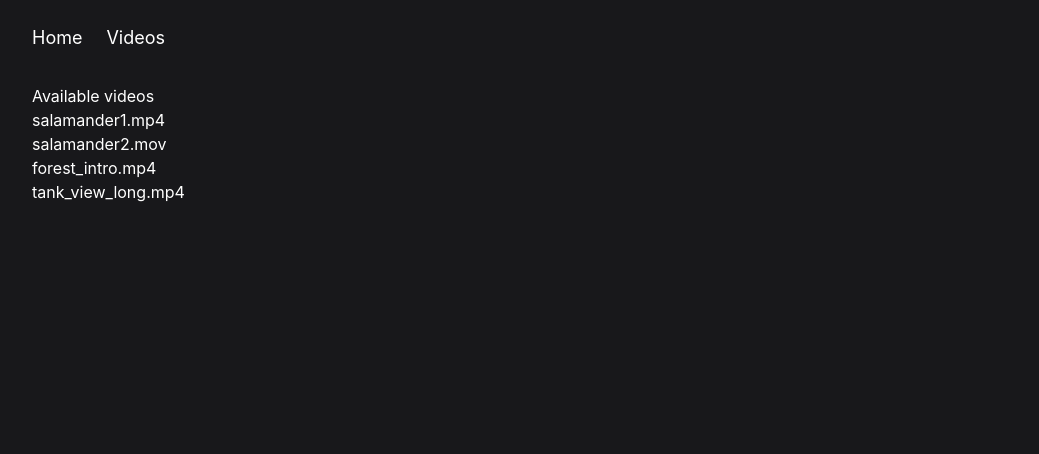
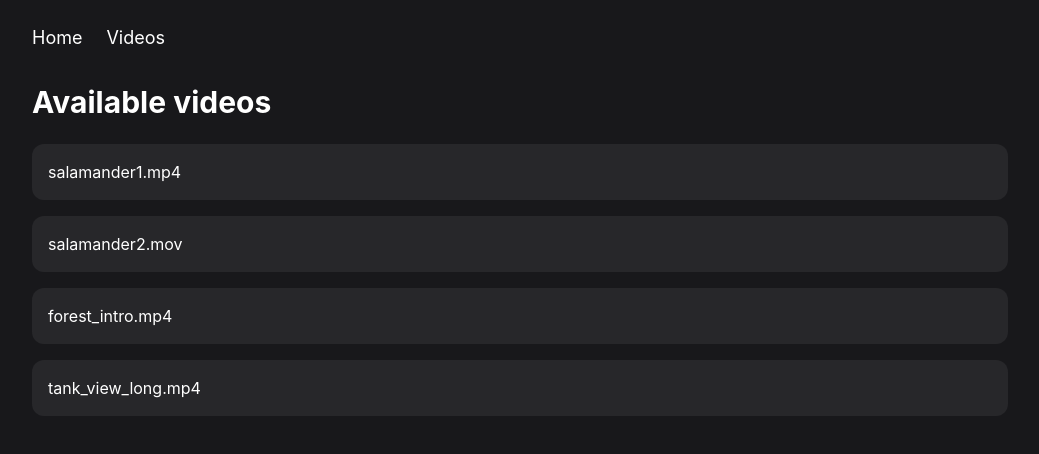
Before and after one commit to SouthBennett/salamander-tracker, a React (Vite) app: page /videos in a window 1280 px wide. Shown: the top 454 px of the page, without its empty margins (120-1159 px from the left). Built offline with nearby package versions, Linux system fonts and the light colour scheme.

Commit message:
Styled homepage layout and video list

```diff
--- a/src/pages/Home.jsx
+++ b/src/pages/Home.jsx
@@ -1,8 +1,13 @@
 export default function Home(){
     return(
-        <div>
-            <h1 className="text-4xl font-bold text-blue-600">Salamander Tracker</h1>
-            <p>Pick a video from the Videos page to start analyzing.</p>
+        <div className="flex flex-col items-center text-center mt-20">
+            <h1 className="text-5xl font-bold text-blue-500 mb-4">
+                Salamander Tracker
+            </h1>
+
+            <p className="text-zinc-300 text-lg max-w-xl">
+                Pick a video from the Videos page to start analyzing salamander detection footage.
+            </p>
         </div>
     )
 }
--- a/src/pages/Videos.jsx
+++ b/src/pages/Videos.jsx
@@ -30,13 +30,27 @@ export default function Video(){
     }
     return(
 
-            <div>
-                <h1>Available videos</h1>
-                    <ul>
+            <div className="space-y-6">
+                <h1 className="text-3xl font-bold">
+                    Available videos
+                </h1>
+                    <ul className="space-y-4">
                         {videos.map((filename) => (
                             <li key={filename}>
-                                <Link to={`/preview/${filename}`}>{filename}</Link>
-                                </li>
+                                <Link
+                                    to={`/preview/${filename}`}
+                                    className="
+                                    block
+                                    bg-zinc-800
+                                    hover:bg-zinc-700
+                                    p-4
+                                    rounded-xl
+                                    transition-colors
+                                    "
+                                >
+                                    {filename}
+                                </Link>
+                            </li>
                         ))}
                     </ul>
             </div>
```
